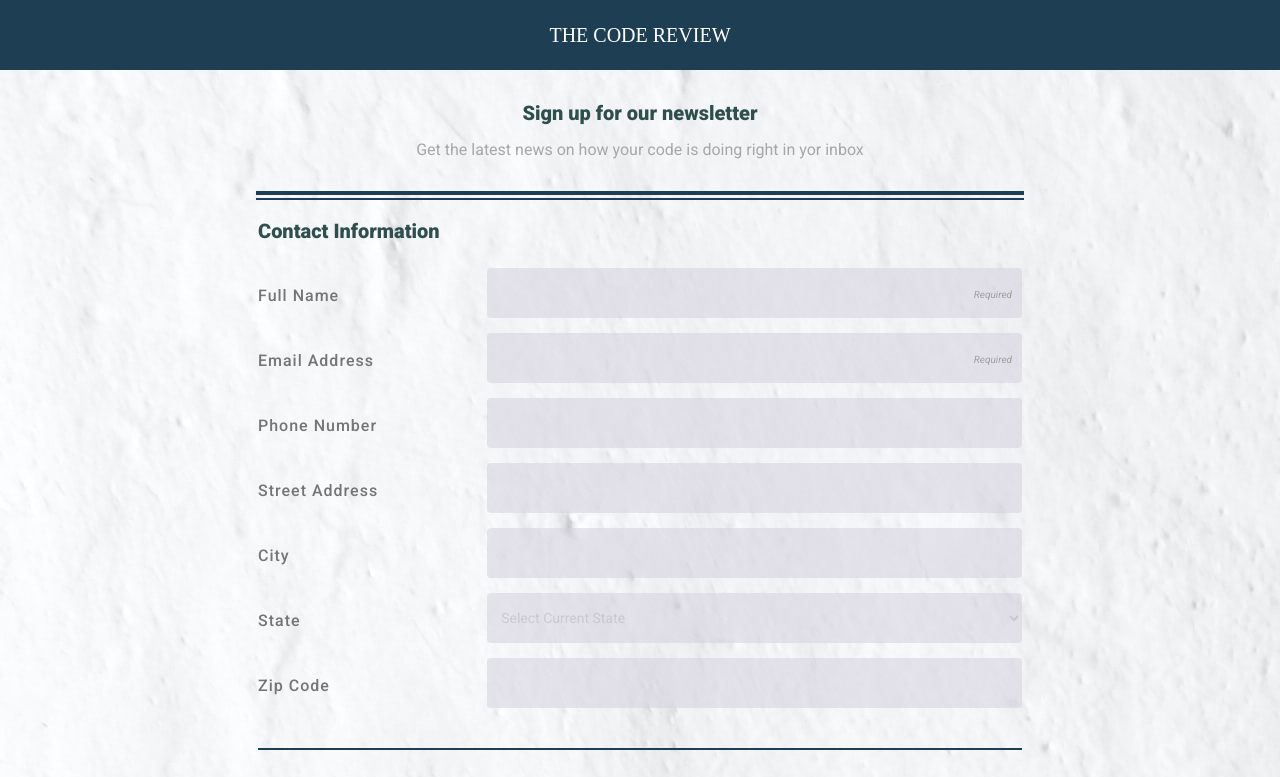
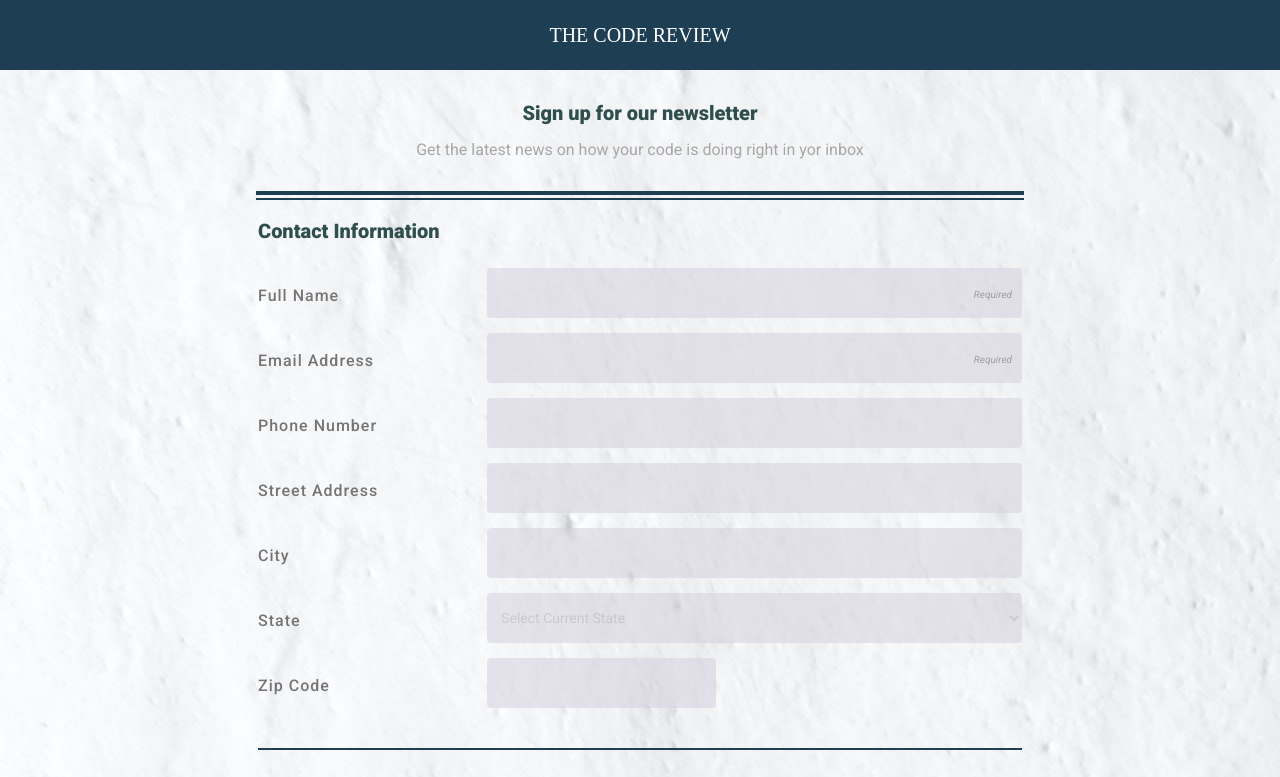
Before and after one commit to lukasstewart/Techdegree-Project-unit3, a plain HTML site: page index.html in a window 1280 px wide. Shown: the top 777 px of the page. Drawn offline with Linux system fonts and the light colour scheme.

Commit message:
bug fix zip code

```diff
--- a/css/styles.css
+++ b/css/styles.css
@@ -95,7 +95,7 @@ input[type="email"] {
   border-radius: 4px;
   border: none;
   padding: 10px;
-  transition: ease-in .4s;
+  transition: background ease-in .4s;
 }
 
 textarea {
@@ -230,5 +230,15 @@ select {
 
 }
 
+#zip-code{
+  max-width: 30% !important;
+  margin-right: 40%;
+}
+
+/* label {
+  align-self: center;
+} */
+
+
 
 }
```
